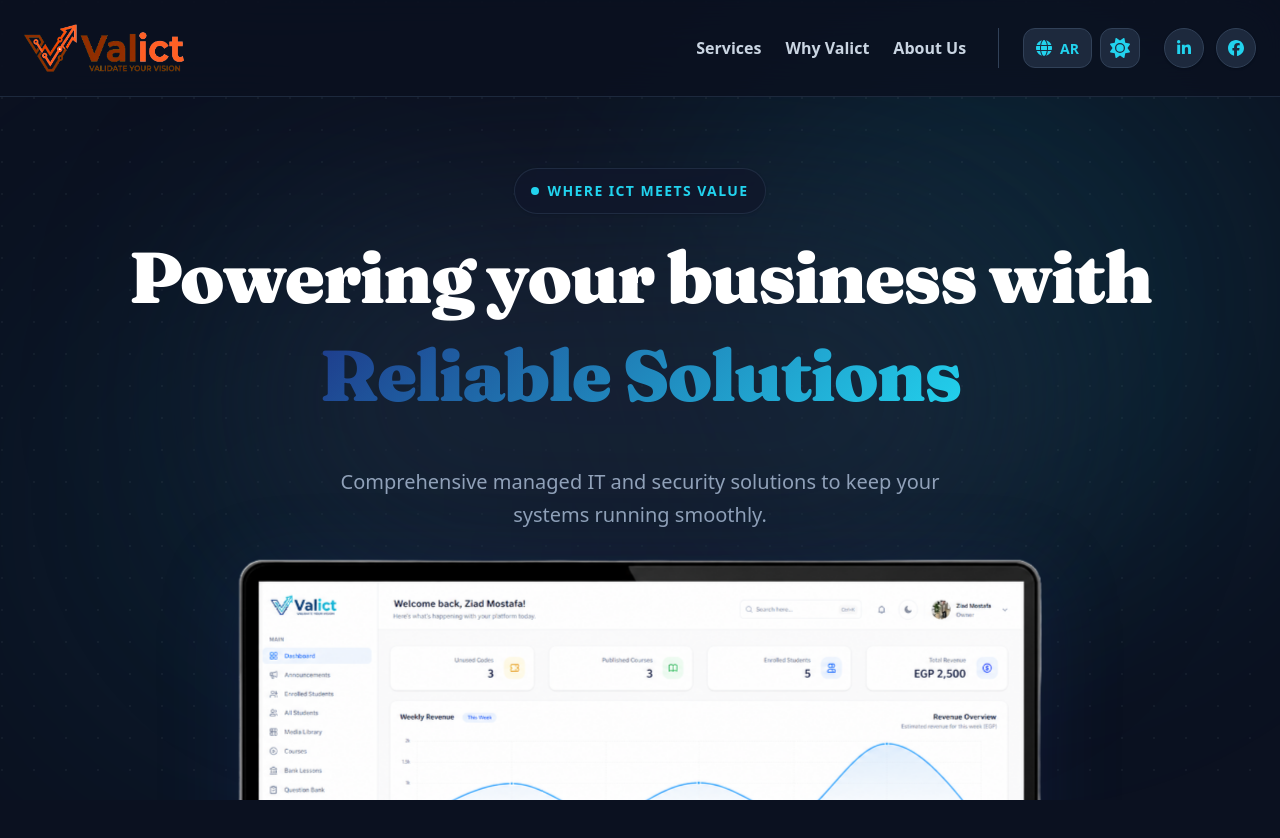
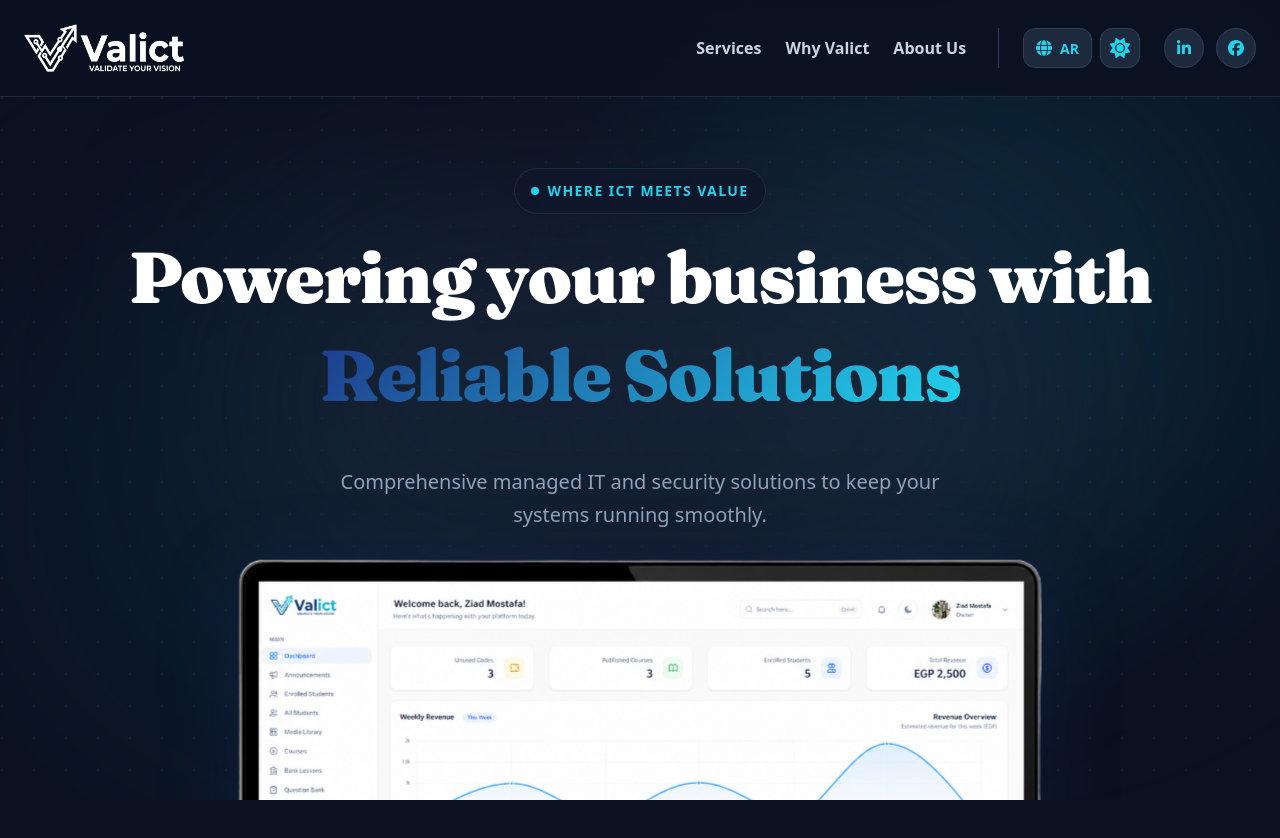
Before and after one commit to Tarek-Ali0/Valict, a Next.js app: page /en in a window 1280 px wide. Both pictures are taken after a click on the button "Toggle Theme". Shown: the top 838 px of the page. Built offline with nearby package versions, Linux system fonts and the light colour scheme.

Commit message:
Refactor Navbar logo for dark mode visibility
Updated Image component in Navbar for dark mode support.

```diff
--- a/src/components/Navbar.tsx
+++ b/src/components/Navbar.tsx
@@ -53,7 +53,15 @@ export function Navbar({ lang, dict }: { lang: string; dict: any }) {
   alt="Valict Logo"
   fill
   sizes="(max-width: 768px) 150px, 200px"
-              className="dark:hue-rotate-180 dark:saturate-200"
+  className="dark:hidden"
+  priority
+/>
+<Image
+  src="/valict-logo.png"
+  alt="Valict Logo"
+  fill
+  sizes="(max-width: 768px) 150px, 200px"
+  className="hidden dark:block dark:brightness-0 dark:invert"
   priority
 />
           </Link>
```
Lines whose indentation alone changed are shown as unchanged.
